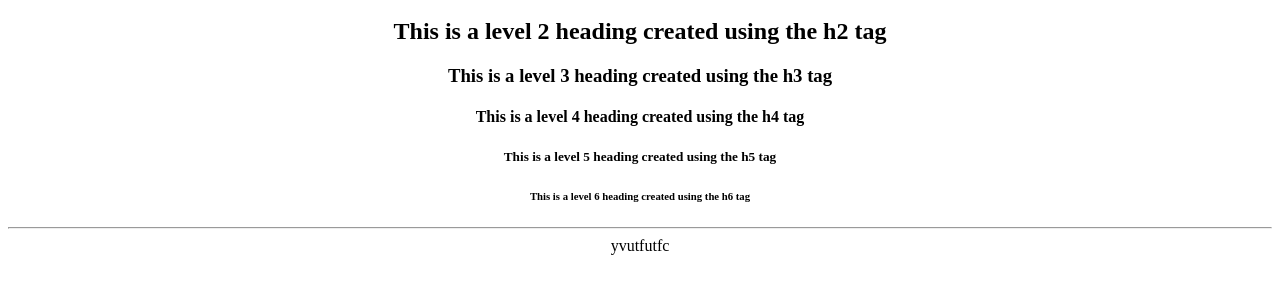
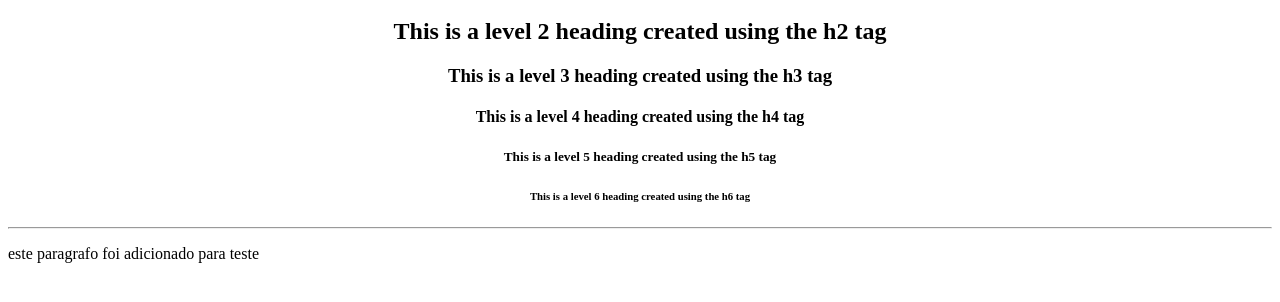
Before and after one commit to LucasMoraisRamires/notes-book-html, a plain HTML site: page index.html in a window 1280 px wide. Shown: the part 130-432 px from the top of the page. Drawn offline with Linux system fonts and the light colour scheme.

Commit message:
adicionado um paragrafo

```diff
--- a/index.html
+++ b/index.html
@@ -13,8 +13,10 @@
     <h6> This is a level 6 heading created using the h6 tag</h6>
     <hr>
 
-    yvutfutfc
+
     </center>
+
+    <p> este paragrafo foi adicionado para teste </p>
 
   </body>
 </html>
```
